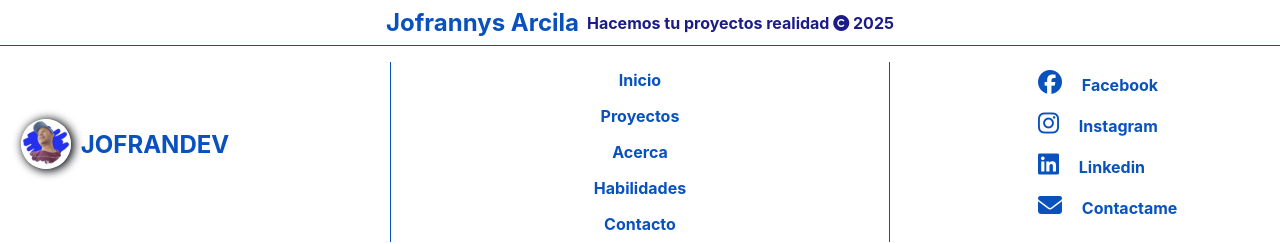
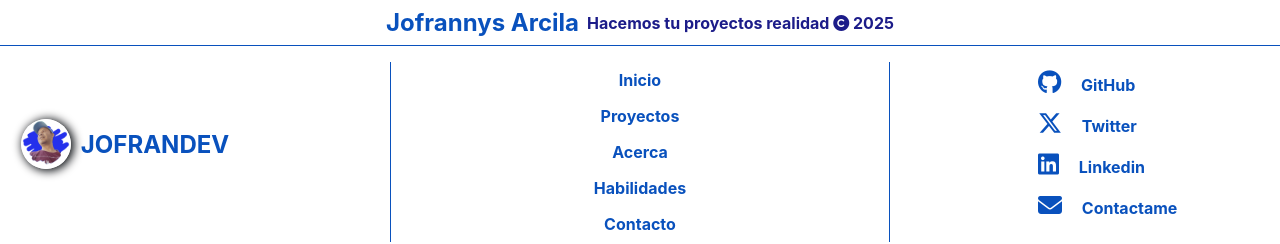
Before and after one commit to JofrarcDev/Portafolio, a React (Create React App) app: page / in a window 1280 px wide. Shown: the part 4053-4297 px from the top of the page. Built offline with nearby package versions, Linux system fonts and the light colour scheme.

Commit message:
cambio en footer en redes sociales, se quitaron fb, instagra y coloque gitHub y twitter

```diff
--- a/src/componentes/Footer/Footer.jsx
+++ b/src/componentes/Footer/Footer.jsx
@@ -24,11 +24,11 @@ const Footer = () => {
                 <a href="#contacto">Contacto</a>
             </nav>
             <div className="footer__nav-social">
-                <a href="https://www.facebook.com/jofrannys.arcila" target="_blank" rel="noreferrer">
-                    <i className="fab fa-facebook"></i> Facebook
+                <a href="https://github.com/JofrarcDev" target="_blank" rel="noreferrer">
+                    <i className="fab fa-github"></i> GitHub
                 </a>
-                <a href="https://www.instagram.com/jofrannysarcila/" target="_blank" rel="noreferrer">
-                    <i className="fab fa-instagram"></i> Instagram
+                <a href="https://x.com/jofranDev" target="_blank" rel="noreferrer">
+                    <i class="fa-brands fa-x-twitter"></i> Twitter
                 </a>
                 <a href="https://www.linkedin.com/in/jofrannys-arcila-6b6a6b1a2/" target="_blank" rel="noreferrer">
                     <i className="fab fa-linkedin"></i> Linkedin
```
